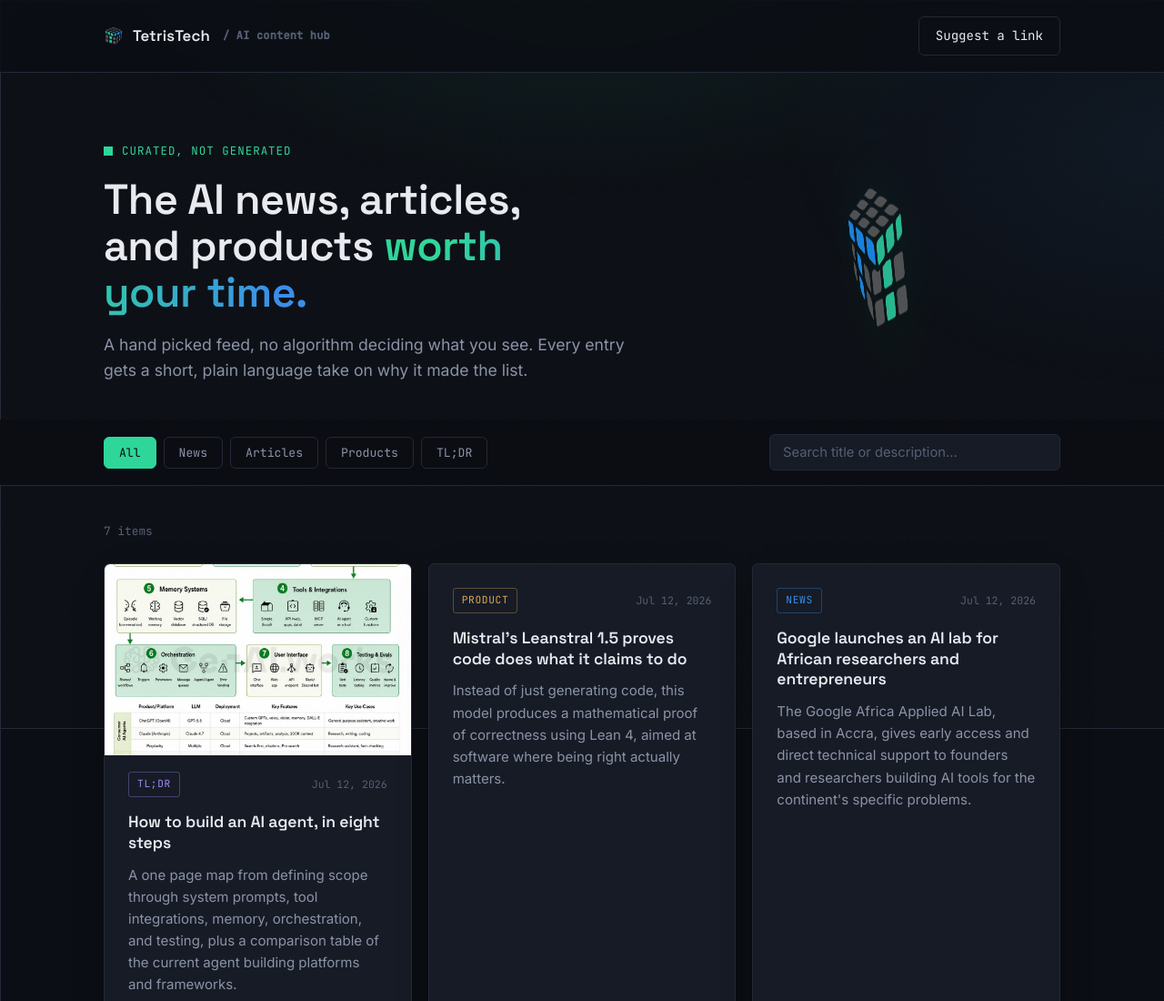
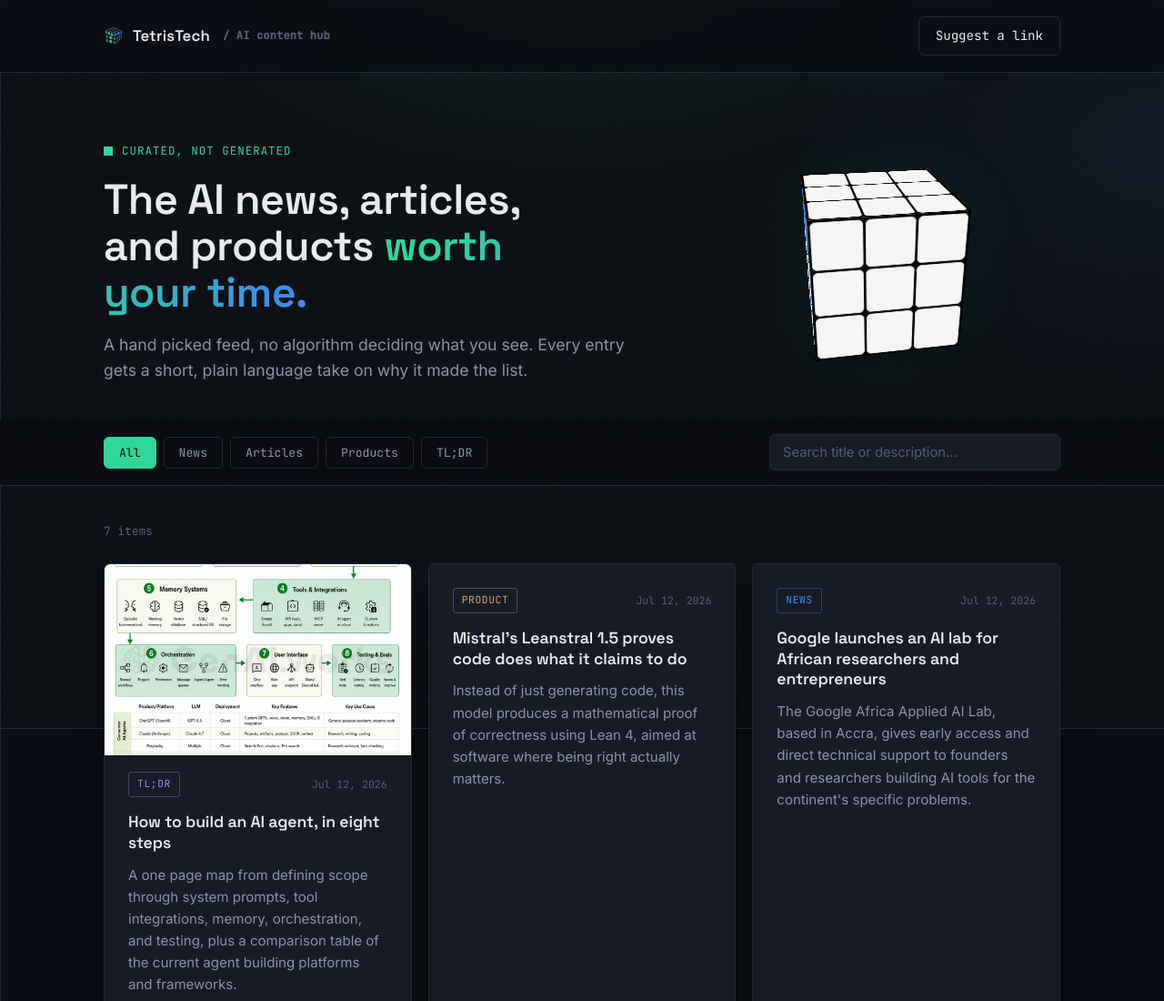
Before and after one commit to tetristech/website, a plain HTML site: page index.html in a window 1280 px wide. Shown: the top 1100 px of the page at 91% size. Drawn offline with Linux system fonts and the light colour scheme.

Commit message:
Include rotating cube

```diff
--- a/css/style.css
+++ b/css/style.css
@@ -182,22 +182,65 @@
   display: flex;
   align-items: center;
   justify-content: center;
-  perspective: 900px;
 }
-.spin-stage {
-  width: clamp(120px, 14vw, 180px);
-  aspect-ratio: 1 / 1;
-  transform-style: preserve-3d;
-  animation: spinLogo 16s linear infinite;
+.lc-viewport {
+  width: 150px;
+  height: 150px;
+  display: flex;
+  align-items: center;
+  justify-content: center;
+  overflow: visible;
+}
+.lc-scene {
+  width: 200px;
+  height: 200px;
+  flex-shrink: 0;
+  perspective: 700px;
+  transform: scale(0.75);
   filter: drop-shadow(0 16px 32px rgba(0,0,0,0.5)) drop-shadow(0 0 40px rgba(47,214,153,0.12));
 }
-.spin-logo { width: 100%; height: 100%; object-fit: contain; backface-visibility: hidden; }
-@keyframes spinLogo {
-  from { transform: rotateY(0deg) rotateX(6deg); }
-  to { transform: rotateY(360deg) rotateX(6deg); }
+.lc-cube {
+  width: 200px;
+  height: 200px;
+  position: relative;
+  transform-style: preserve-3d;
 }
-@media (prefers-reduced-motion: reduce) {
-  .spin-stage { animation: none; }
+.lc-face {
+  position: absolute;
+  width: 200px;
+  height: 200px;
+  display: grid;
+  grid-template-columns: repeat(3, 1fr);
+  grid-template-rows: repeat(3, 1fr);
+  gap: 3px;
+  background: #0a0a0a;
+  border: 3px solid #000;
+  box-sizing: border-box;
+}
+.lc-square {
+  background: #f5f5f5;
+  border: 1px solid #d8d8d8;
+  border-radius: 6px;
+}
+.lc-top    { transform: rotateX(90deg) translateZ(100px); }
+.lc-left   { transform: rotateY(-90deg) translateZ(100px); }
+.lc-right  { transform: rotateY(90deg) translateZ(100px); }
+.lc-front  { transform: rotateY(0deg) translateZ(100px); }
+.lc-back   { transform: rotateY(180deg) translateZ(100px); }
+.lc-bottom { transform: rotateX(-90deg) translateZ(100px); }
+.lc-left .lc-square:nth-child(1),
+.lc-left .lc-square:nth-child(2),
+.lc-left .lc-square:nth-child(3),
+.lc-left .lc-square:nth-child(5),
+.lc-left .lc-square:nth-child(8) {
+  background: #2fd699;
+}
+.lc-right .lc-square:nth-child(1),
+.lc-right .lc-square:nth-child(2),
+.lc-right .lc-square:nth-child(3),
+.lc-right .lc-square:nth-child(5),
+.lc-right .lc-square:nth-child(8) {
+  background: #3b8eea;
 }
 
 /* ============================================
@@ -391,7 +434,8 @@
   .content-grid { grid-template-columns: repeat(2, 1fr); }
   .hero-grid { grid-template-columns: 1fr; gap: 8px; }
   .hero-emblem { order: -1; padding-bottom: 8px; }
-  .spin-stage { width: 96px; }
+  .lc-viewport { width: 90px; height: 90px; }
+  .lc-scene { transform: scale(0.45); }
 }
 @media (max-width: 640px) {
   .content-grid { grid-template-columns: 1fr; }
--- a/index.html
+++ b/index.html
@@ -33,8 +33,41 @@
         <p class="lede">A hand picked feed, no algorithm deciding what you see. Every entry gets a short, plain language take on why it made the list.</p>
       </div>
       <div class="hero-emblem" aria-hidden="true">
-        <div class="spin-stage">
-          <img src="assets/logo.png" alt="" class="spin-logo">
+        <div class="lc-viewport">
+        <div class="lc-scene">
+          <div class="lc-cube">
+            <div class="lc-face lc-top">
+              <div class="lc-square"></div><div class="lc-square"></div><div class="lc-square"></div>
+              <div class="lc-square"></div><div class="lc-square"></div><div class="lc-square"></div>
+              <div class="lc-square"></div><div class="lc-square"></div><div class="lc-square"></div>
+            </div>
+            <div class="lc-face lc-front">
+              <div class="lc-square"></div><div class="lc-square"></div><div class="lc-square"></div>
+              <div class="lc-square"></div><div class="lc-square"></div><div class="lc-square"></div>
+              <div class="lc-square"></div><div class="lc-square"></div><div class="lc-square"></div>
+            </div>
+            <div class="lc-face lc-back">
+              <div class="lc-square"></div><div class="lc-square"></div><div class="lc-square"></div>
+              <div class="lc-square"></div><div class="lc-square"></div><div class="lc-square"></div>
+              <div class="lc-square"></div><div class="lc-square"></div><div class="lc-square"></div>
+            </div>
+            <div class="lc-face lc-left">
+              <div class="lc-square"></div><div class="lc-square"></div><div class="lc-square"></div>
+              <div class="lc-square"></div><div class="lc-square"></div><div class="lc-square"></div>
+              <div class="lc-square"></div><div class="lc-square"></div><div class="lc-square"></div>
+            </div>
+            <div class="lc-face lc-right">
+              <div class="lc-square"></div><div class="lc-square"></div><div class="lc-square"></div>
+              <div class="lc-square"></div><div class="lc-square"></div><div class="lc-square"></div>
+              <div class="lc-square"></div><div class="lc-square"></div><div class="lc-square"></div>
+            </div>
+            <div class="lc-face lc-bottom">
+              <div class="lc-square"></div><div class="lc-square"></div><div class="lc-square"></div>
+              <div class="lc-square"></div><div class="lc-square"></div><div class="lc-square"></div>
+              <div class="lc-square"></div><div class="lc-square"></div><div class="lc-square"></div>
+            </div>
+          </div>
+        </div>
         </div>
       </div>
     </div>
--- a/js/main.js
+++ b/js/main.js
@@ -1,5 +1,43 @@
 // Footer year
 document.getElementById("year").textContent = new Date().getFullYear();
+
+// Hero cube: spins on a randomly chosen axis, switching every 3 seconds.
+// Pure CSS animations can't do randomness, so this runs on a small
+// requestAnimationFrame loop instead.
+(function () {
+  var cube = document.querySelector(".lc-cube");
+  if (!cube) return;
+
+  var reduceMotion = window.matchMedia("(prefers-reduced-motion: reduce)").matches;
+  var angles = { x: -25, y: -35, z: 0 };
+  var activeAxis = "y";
+  var speed = 45;
+
+  function apply() {
+    cube.style.transform =
+      "rotateX(" + angles.x + "deg) rotateY(" + angles.y + "deg) rotateZ(" + angles.z + "deg)";
+  }
+  apply();
+
+  if (!reduceMotion) {
+    function pickAxis() {
+      var axes = ["x", "y", "z"];
+      activeAxis = axes[Math.floor(Math.random() * axes.length)];
+    }
+    pickAxis();
+    setInterval(pickAxis, 3000);
+
+    var lastTime = performance.now();
+    function tick(now) {
+      var dt = (now - lastTime) / 1000;
+      lastTime = now;
+      angles[activeAxis] += speed * dt;
+      apply();
+      requestAnimationFrame(tick);
+    }
+    requestAnimationFrame(tick);
+  }
+})();
 
 // ------------------------------------------------------------------
 // Render + filter + search
```
Also changed, not shown: 1 other file.
